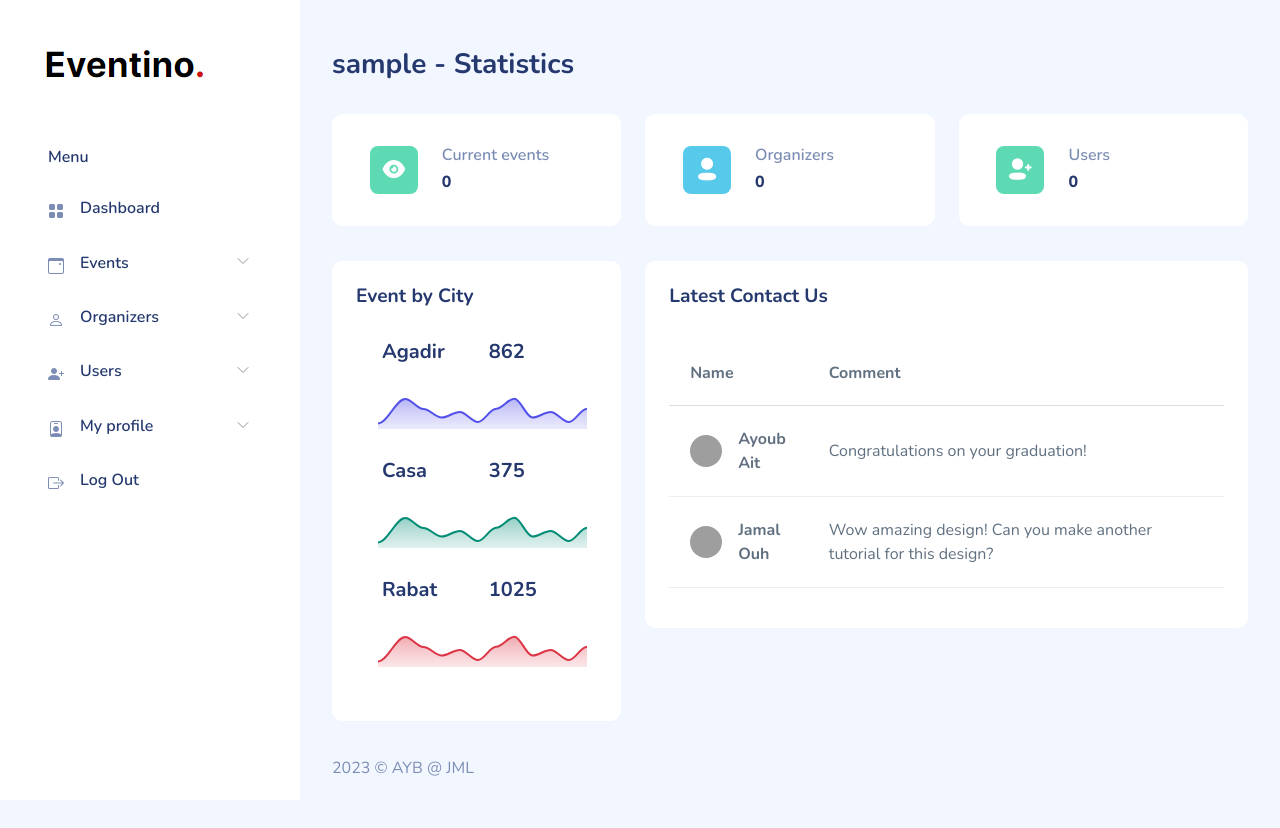
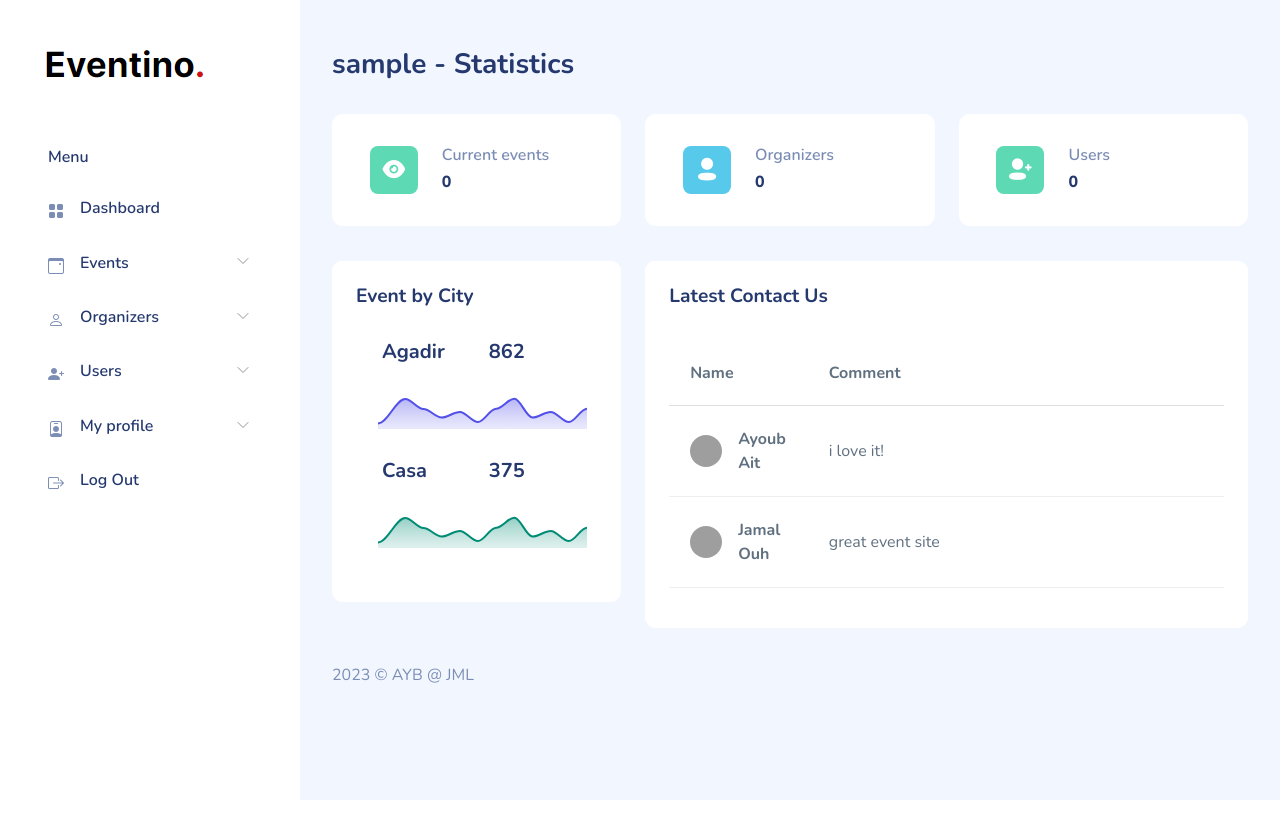
Before and after one commit to Ouhssini-Jamal/Eventino, a Django app: page /Dashboard/ in a window 1280 px wide. After the commit the page ends 800 px from the top, so only its background shows below. Run offline with Django 4.2, Linux system fonts and the light colour scheme; the visitor is signed in with stand-in values (Sample User, id 1); data comes from the database, SQL or seed files in the repository; data that the repository does not hold is empty; some libraries are stand-ins or nearby versions; some web fonts are replaced; grey boxes are pictures that could not be loaded.

Commit message:
some changes

```diff
--- a/events/forms.py
+++ b/events/forms.py
@@ -44,6 +44,7 @@ class EventUpdateForm(forms.ModelForm):
     mid_left = forms.IntegerField(required=False)
     vip_left = forms.IntegerField(required=False)
     status_choices = [
+        ('',''),
         ('finished', 'Finished'),
         ('cancelled', 'Cancelled'),
     ]
--- a/users/templates/Dashboard-admin.html
+++ b/users/templates/Dashboard-admin.html
@@ -130,24 +130,7 @@
                                                 <div id="chart-america"></div>
                                             </div>
                                         </div>
-                                        <div class="row">
-                                            <div class="col-6">
-                                                <div class="d-flex align-items-center">
-                                                    <svg class="bi text-danger" width="32" height="32" fill="blue"
-                                                         style="width:10px">
-                                                        <use
-                                                                xlink:href="assets/vendors/bootstrap-icons/bootstrap-icons.svg#circle-fill" />
-                                                    </svg>
-                                                    <h5 class="mb-0 ms-3">Rabat</h5>
-                                                </div>
-                                            </div>
-                                            <div class="col-6">
-                                                <h5 class="mb-0">1025</h5>
-                                            </div>
-                                            <div class="col-12">
-                                                <div id="chart-indonesia"></div>
-                                            </div>
-                                        </div>
+
                                     </div>
                                 </div>
                             </div>
@@ -176,7 +159,7 @@
                                                         </div>
                                                     </td>
                                                     <td class="col-auto">
-                                                        <p class=" mb-0">Congratulations on your graduation!</p>
+                                                        <p class=" mb-0">i love it!</p>
                                                     </td>
                                                 </tr>
                                                 <tr>
@@ -189,9 +172,7 @@
                                                         </div>
                                                     </td>
                                                     <td class="col-auto">
-                                                        <p class=" mb-0">Wow amazing design! Can you make another
-                                                            tutorial for
-                                                            this design?</p>
+                                                        <p class=" mb-0">great event site</p>
                                                     </td>
                                                 </tr>
                                                 </tbody>
--- a/users/templates/login.html
+++ b/users/templates/login.html
@@ -47,7 +47,8 @@
 <!--                                Keep me logged in-->
 <!--                            </label>-->
 <!--                        </div>-->
-                        <button class="btn btn-primary btn-block btn-lg shadow-lg mt-4">Log in</button>
+                        <button class="btn btn-primary btn-block btn-lg shadow-lg mt-4"
+                    >Log in</button>
                         {% if form.errors %}
                             <div class="alert alert-danger mt-4">
                                 <ul>
--- a/users/views.py
+++ b/users/views.py
@@ -91,6 +91,11 @@ from django.db.models import Sum
 def dashboard_show(request):
     user = request.user
     if hasattr(user, 'organizer'):
+          # Get the search query from the request GET parameters
+        events = Event.objects.filter( Q(location__icontains='agadir'))
+        aga = events.count()
+        events = Event.objects.filter( Q(location__icontains='casa'))
+        casa = events.count()
         event_count = user.event_set.count()
         events = Event.objects.filter(organizer=user)
         confirmed_bookings = Booking.objects.filter(event__in=events, status='confirmed')
@@ -99,16 +104,20 @@ def dashboard_show(request):
         total_bookings = confirmed_bookings.count()
         context = {'event_count': event_count,
                    'total_earnings': total_earnings,
-                   'total_bookings' : total_bookings
+                   'total_bookings' : total_bookings,
+                   'casa' : casa,
+                   'aga' : aga,
                    }
         return render(request, 'Dashboard-organizer.html',context)
     elif hasattr(user, 'client'):
         bk = Booking.objects.filter(client=user, status='confirmed')
+        bks = bk[1:3]
         total_bookings = bk.count()
         total_spending = bk.aggregate(sum_total=Sum('total_price'))
         total_spending = total_spending['sum_total'] or 0
         context = {'total_bookings': total_bookings,
                    'total_spending': total_spending,
+                   'bks' : bks,
                    }
         return render(request, 'Dashboard-client.html',context)
     elif user.is_superuser:
```
Also changed, not shown: users/templates/Dashboard-client.html (+7 -17 lines), users/templates/Dashboard-organizer.html (+8 -14 lines), media/event_images/1.png (added), media/event_images/2.png (added), media/event_images/3.png (added).
